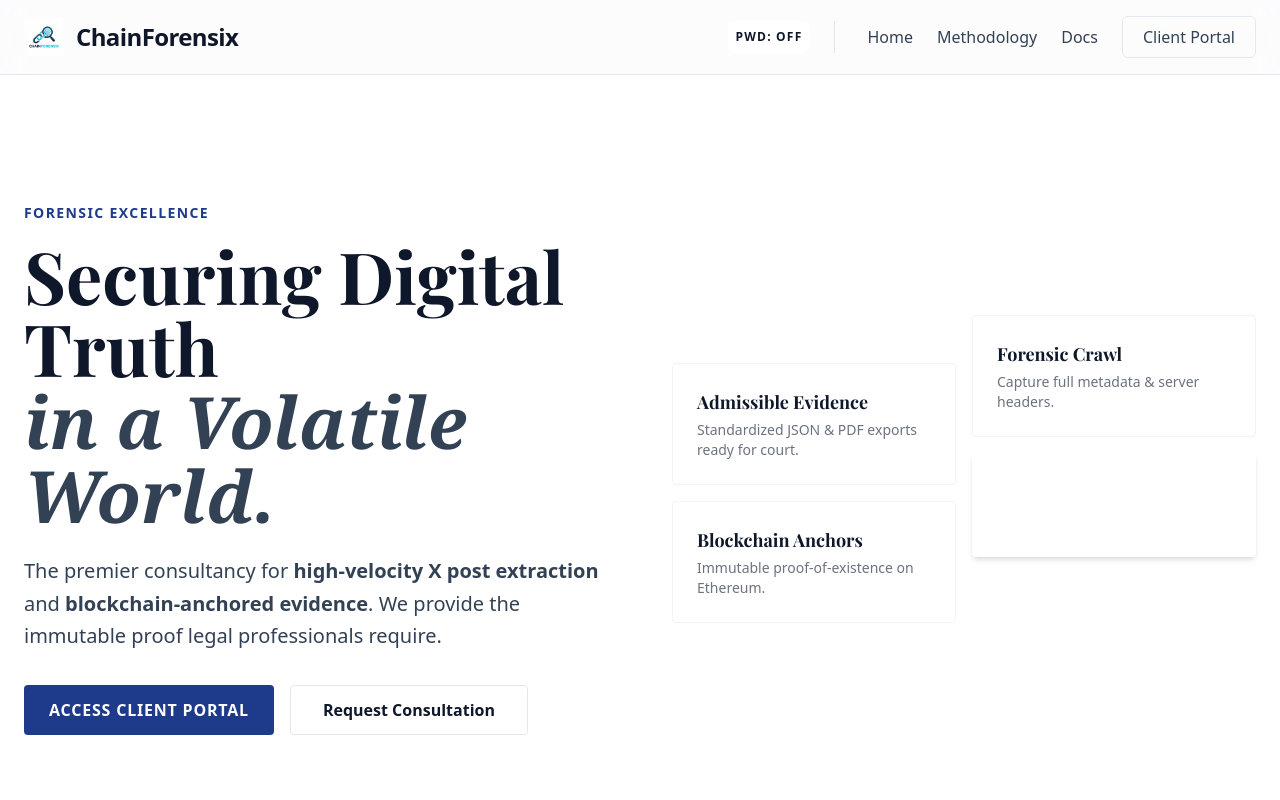
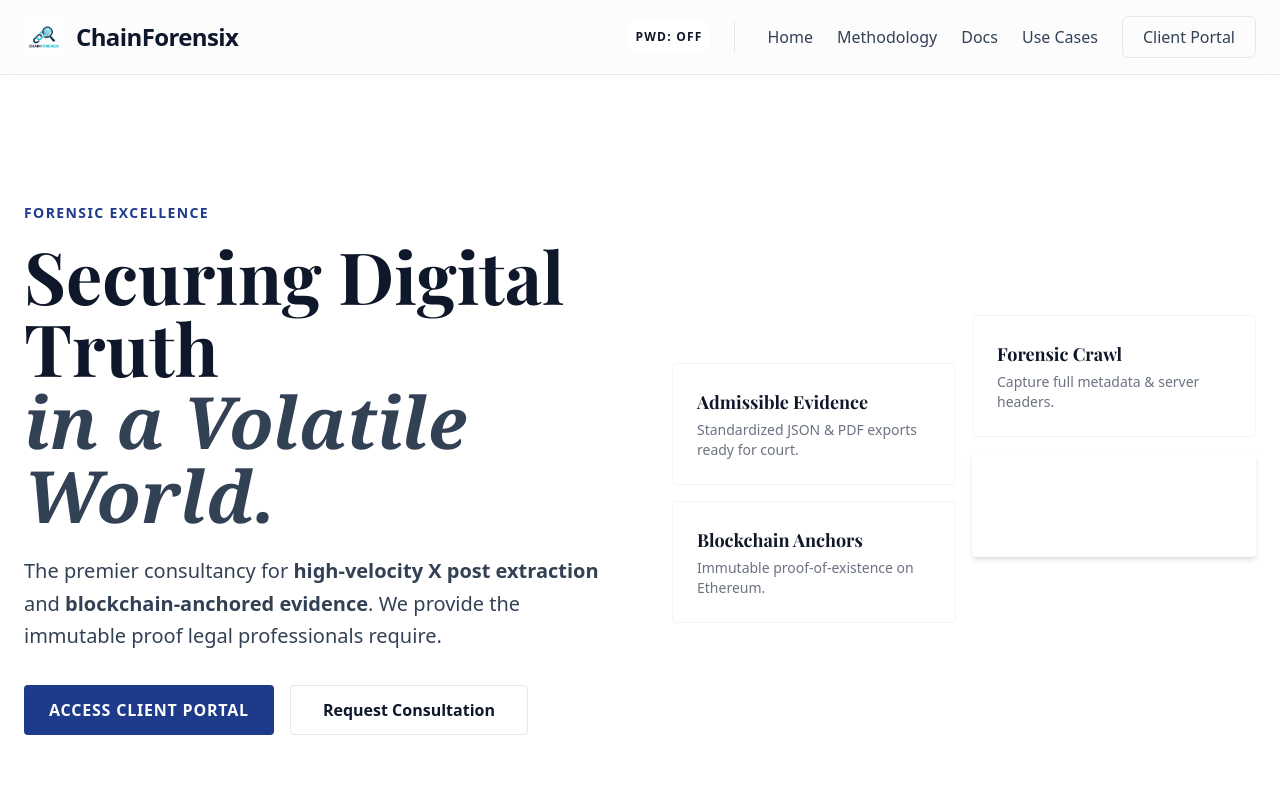
Before and after one commit to BRAYOgith/ForensicToolProject, a React (Create React App) app in the folder forensics-ui/: page / in a window 1280 px wide. Shown: the top 800 px of the page. Built offline with nearby package versions, Linux system fonts and the light colour scheme; a web font is replaced by a local one.

Commit message:
Added UseCasepAGE Proper Link

```diff
--- a/forensics-ui/src/App.js
+++ b/forensics-ui/src/App.js
@@ -150,6 +150,12 @@
                   Docs
                 </Link>
                 <Link
+                  to="/use-cases"
+                  className="text-[var(--text-secondary)] hover:text-accent font-medium text-base transition-colors"
+                >
+                  Use Cases
+                </Link>
+                <Link
                   to="/login"
                   className="text-[var(--text-secondary)] hover:text-accent font-medium text-base transition-colors border border-[var(--border-color)] hover:border-[var(--accent-primary)] px-5 py-2 rounded-md hover:bg-[var(--bg-secondary)]"
                 >
```
